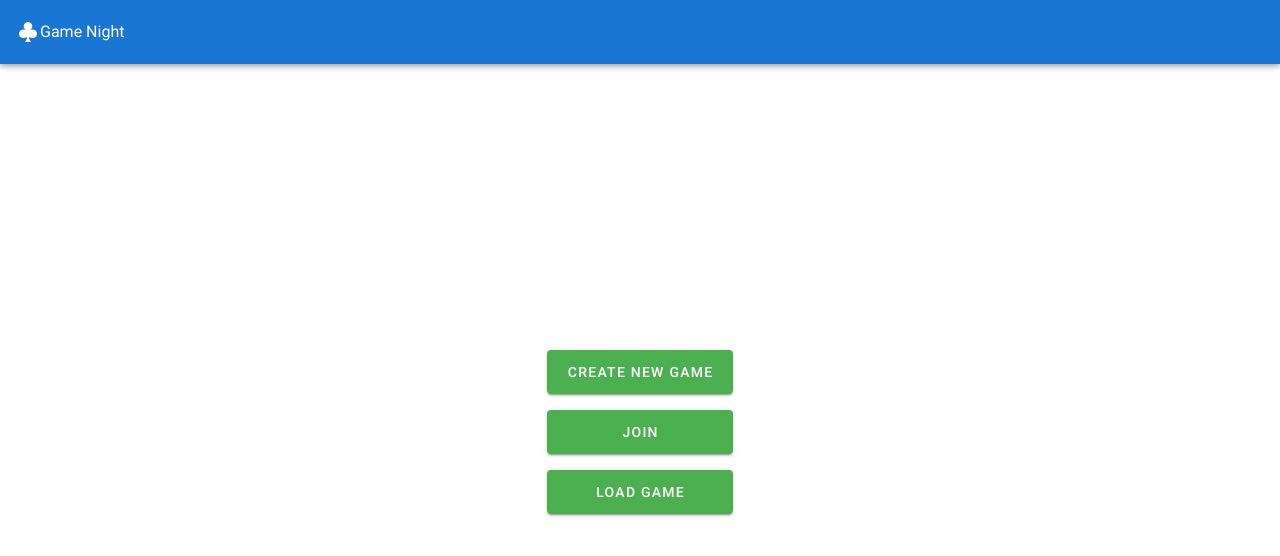
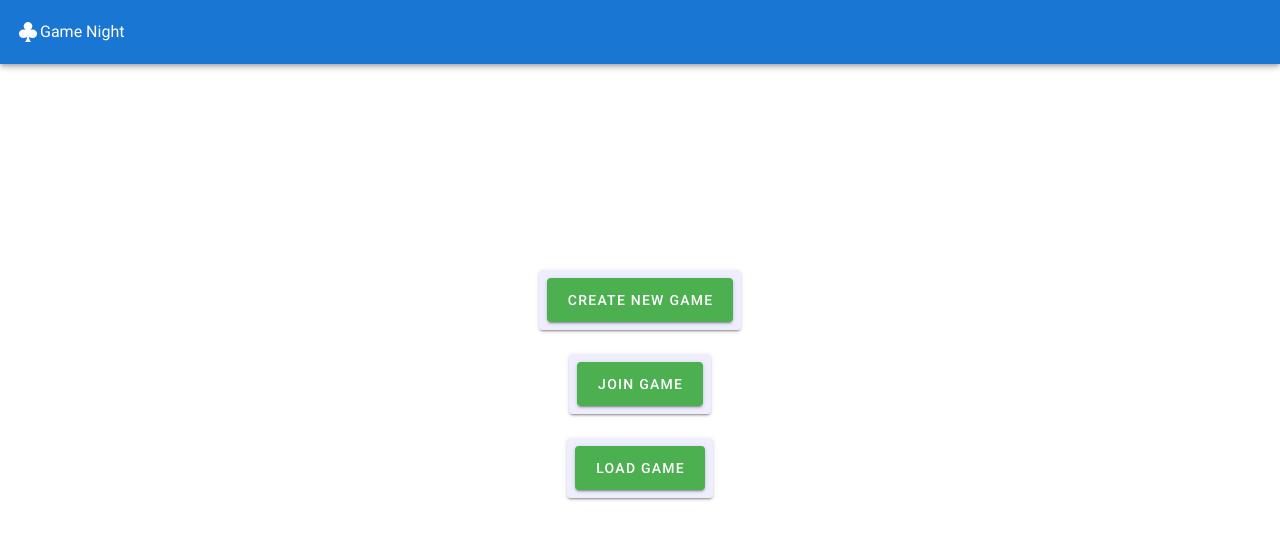
Before and after one commit to DoruNow/games, a Vue app: page / in a window 1280 px wide. Shown: the top 556 px of the page. Built offline with nearby package versions, Linux system fonts and the light colour scheme.

Commit message:
split start game view

```diff
--- /dev/null
+++ b/src/components/JoinGame.vue
@@ -0,0 +1,40 @@
+<template>
+  <v-card color="#eef" class="ma-3">
+    <v-btn class="ma-2 d-flex" color="success" @click="showPin = !showPin" large
+      >Join Game
+    </v-btn>
+    <div v-if="showPin" class="pa-2">
+      <v-text-field
+        name="pin"
+        label="Enter room name"
+        v-model="roomId"
+        type="text"
+      ></v-text-field>
+      <v-text-field
+        name="pin"
+        label="Enter a pin please"
+        v-model="gameId"
+        type="password"
+      ></v-text-field>
+      <v-select :items="playerSelection" label="Select Player" solo></v-select>
+      <v-btn color="success">Join</v-btn>
+    </div>
+  </v-card>
+</template>
+
+<script lang="ts">
+import Vue from "vue";
+
+export default Vue.extend({
+  data() {
+    return {
+      showPin: false,
+      roomId: "",
+      gameId: "",
+      playerSelection: ["Player 2", "Player 3", "Player 4"]
+    };
+  }
+});
+</script>
+
+<style scoped></style>
--- /dev/null
+++ b/src/components/LoadGame.vue
@@ -0,0 +1,35 @@
+<template>
+  <v-card color="#eef" class="ma-3">
+    <v-btn
+      class="ma-2"
+      color="success"
+      @click="showRoomIdField = !showRoomIdField"
+      large
+      >Load Game</v-btn
+    >
+    <div v-if="showRoomIdField" class="pa-2">
+      <v-text-field
+        v-model="roomId"
+        name="roomId"
+        label="Please enter room id"
+        id="roomId"
+      ></v-text-field>
+      <v-btn color="success">Submit</v-btn>
+    </div>
+  </v-card>
+</template>
+
+<script lang="ts">
+import Vue from "vue";
+
+export default Vue.extend({
+  data() {
+    return {
+      showRoomIdField: false,
+      roomId: ""
+    };
+  }
+});
+</script>
+
+<style scoped></style>
--- a/src/components/StartGame.vue
+++ b/src/components/StartGame.vue
@@ -1,60 +1,24 @@
 <template>
-  <v-container class="fill-height" fluid>
-    <v-layout text-center wrap>
-      <v-row align="center" justify="center">
-        <div class="d-flex flex-column">
-          <v-btn class="ma-2" color="success" @click="startNewGame()" large
-            >Create New Game</v-btn
-          >
-          <v-btn class="ma-2" color="success" @click="showPin = true" large
-            >Join</v-btn
-          >
-          <div v-if="showPin">
-            <v-text-field
-              name="pin"
-              label="Enter your pin please"
-              v-model="gameId"
-              type="password"
-            ></v-text-field>
-            <v-btn
-              v-if="gameId.length === 4"
-              color="success"
-              @click="checkGame(gameId)"
-              >Join Game</v-btn
-            >
-            <v-btn color="success">Submit</v-btn>
-          </div>
-          <v-btn
-            class="ma-2"
-            color="success"
-            @click="showRoomIdField = true"
-            large
-            >Load Game</v-btn
-          >
-          <div v-if="showRoomIdField">
-            <v-text-field
-              name="roomId"
-              label="Please enter room id"
-              id="roomId"
-            ></v-text-field>
-            <v-btn color="success">Submit</v-btn>
-          </div>
-        </div>
-      </v-row>
-    </v-layout>
-  </v-container>
+  <div class="start-game d-flex align-center justify-center flex-column">
+    <v-card color="#eef" class="ma-3">
+      <v-btn class="ma-2" color="success" @click="startNewGame()" large
+        >Create New Game</v-btn
+      >
+    </v-card>
+    <JoinGame />
+    <LoadGame />
+  </div>
 </template>
 
 <script lang="ts">
 import Vue from "vue";
+import JoinGame from "../components/JoinGame.vue";
+import LoadGame from "../components/LoadGame.vue";
 
 export default Vue.extend({
-  data() {
-    return {
-      gameId: "",
-      showPin: false,
-      showRoomIdField: false
-    };
+  components: {
+    JoinGame,
+    LoadGame
   },
   methods: {
     startNewGame() {
@@ -63,7 +27,7 @@ export default Vue.extend({
       this.$router.push({
         path: "settings",
         // TODO move gameId to player 1 decision
-        query: { userType: "admin", gameId: "1010" }
+        query: { userType: "admin" }
       });
     },
     checkGame(gameId) {
@@ -86,4 +50,13 @@ export default Vue.extend({
 });
 </script>
 
-<style scoped></style>
+<style lang="scss" scoped>
+.start-game {
+  height: 80vh;
+  &__menu-card {
+    width: 35vw;
+    flex-direction: column;
+    justify-content: center;
+  }
+}
+</style>
--- a/src/views/GameSetupView.vue
+++ b/src/views/GameSetupView.vue
@@ -9,8 +9,8 @@
 
 <script lang="ts">
 import Vue from "vue";
-import Header from "../components/Header";
-import GlobalGameSettings from "../components/GlobalGameSettings";
+import Header from "../components/Header.vue";
+import GlobalGameSettings from "../components/GlobalGameSettings.vue";
 export default Vue.extend({
   components: {
     Header,
--- a/src/views/StartGameView.vue
+++ b/src/views/StartGameView.vue
@@ -9,8 +9,8 @@
 
 <script lang="ts">
 import Vue from "vue";
-import Header from "../components/Header";
-import StartGame from "../components/StartGame";
+import Header from "../components/Header.vue";
+import StartGame from "../components/StartGame.vue";
 
 export default Vue.extend({
   components: {
--- /dev/null
+++ b/src/vue-shims.d.ts
@@ -0,0 +1,4 @@
+declare module "*.vue" {
+    import Vue from "vue";
+    export default Vue;
+}
```
